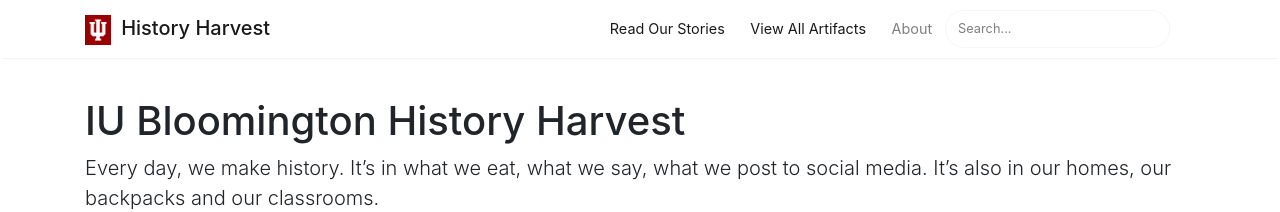
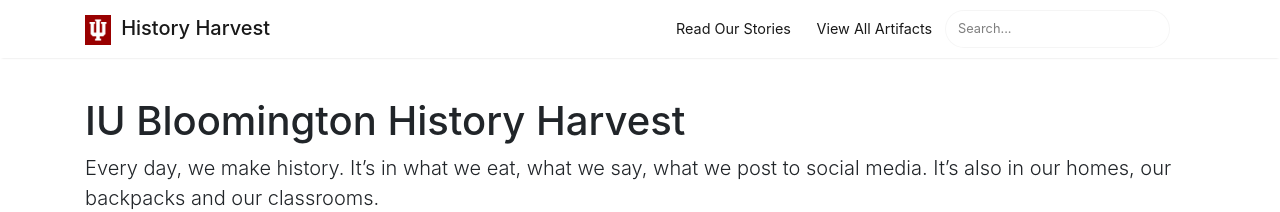
Before and after one commit to IUBHistoryHarvest/IUBHistoryHarvest.github.io, a Jekyll site: the page built from index.html, in a window 1280 px wide. Shown: the top 212 px of the page. Built offline with Jekyll 4.4.1, drawn with Linux system fonts in a browser that asks for light colours; nearby versions of some CDN libraries; the list of posts is cut into pages by our own code; comment, search, counter and statistics services are not loaded.

Commit message:
Update default.html

```diff
--- a/_layouts/default.html
+++ b/_layouts/default.html
@@ -101,14 +101,6 @@
                 </li>
 
 
-
-                {% if page.url == "/about.html" %}
-                <li class="nav-item active">
-                {% else %}
-                <li class="nav-item">
-                {% endif %}
-                <a class="nav-link" href="{{ site.baseurl }}/about">About</a>
-                </li>
 
 
                 {% include search-lunr.html %}
```
